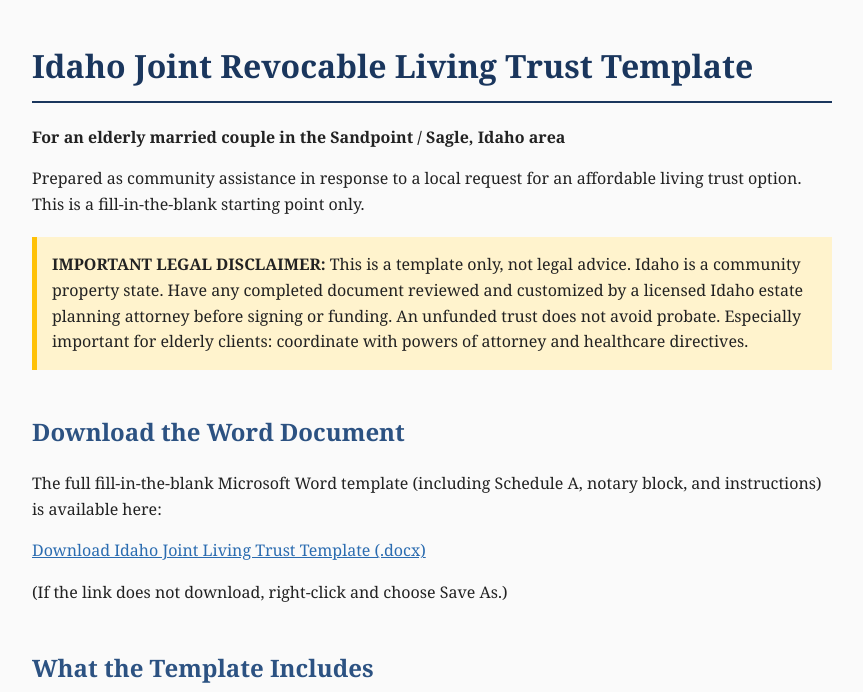
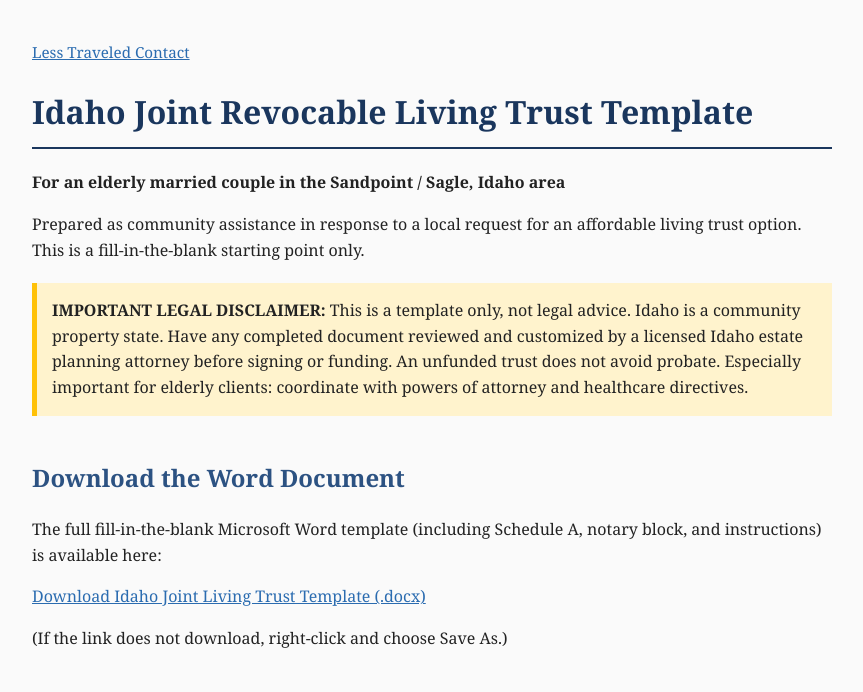
Before and after one commit to brian2187/brian2187.github.io, a plain HTML site: page living-trust/index.html in a window 1280 px wide. Shown: the top 692 px of the page, without its empty margins (208-1071 px from the left). Drawn offline with Linux system fonts and the light colour scheme.

Commit message:
Add link to less-traveled contact page at top

```diff
--- a/living-trust/index.html
+++ b/living-trust/index.html
@@ -12,9 +12,11 @@
   .step { background: #fff; border: 1px solid #ddd; padding: 15px; margin: 15px 0; border-radius: 5px; }
   a { color: #2b6cb0; }
   pre { background: #f4f4f4; padding: 15px; overflow-x: auto; border-radius: 4px; }
+  .top-link { margin-bottom: 20px; font-size: 0.95em; }
 </style>
 </head>
 <body>
+<p class="top-link"><a href="https://brian2187.github.io/backwoods-tech-support/less-traveled/contact.html">Less Traveled Contact</a></p>
 <h1>Idaho Joint Revocable Living Trust Template</h1>
 <p><strong>For an elderly married couple in the Sandpoint / Sagle, Idaho area</strong></p>
 <p>Prepared as community assistance in response to a local request for an affordable living trust option. This is a fill-in-the-blank starting point only.</p>
```
